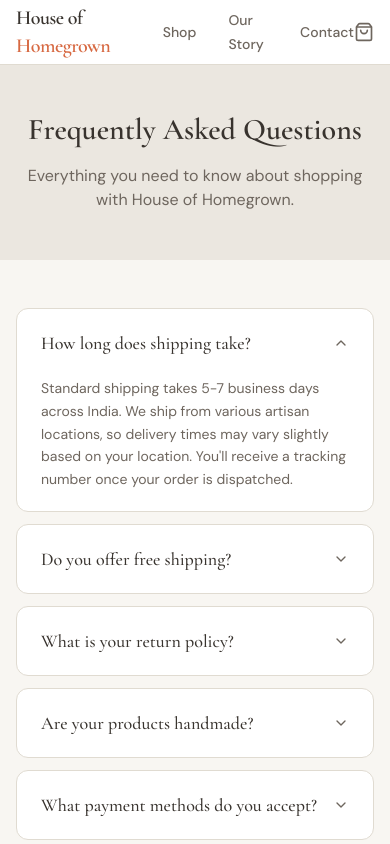
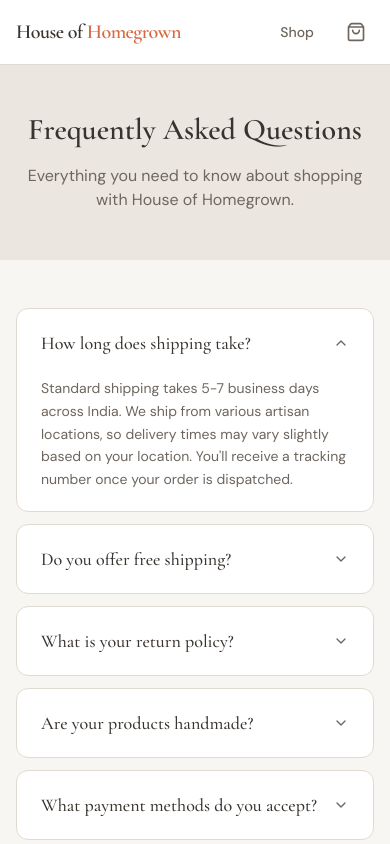
Before and after one commit to nyxsky404/House-of-Homegrown, a React (Vite) app: page /faq in a window 390 px wide. Shown: the top 844 px of the page. Built offline with nearby package versions, Linux system fonts and the light colour scheme.

Commit message:
navbar responsiveness

```diff
--- a/src/components/layout/Navbar.jsx
+++ b/src/components/layout/Navbar.jsx
@@ -22,7 +22,7 @@
                     </span>
                 </Link>
 
-                <div className=" flex items-center space-x-8">
+                <div className="hidden sm:flex items-center space-x-8">
                     {navLinks.map((item)=> (
                         <div key={item.label}>
                             <Link
@@ -34,7 +34,16 @@
                     ))}
                 </div>
 
-                <div>
+
+                <div className="flex justify-center items-center gap-6">
+                <div className="sm:hidden">
+                    <Link
+                    to="/shop"
+                    className="font-body text-sm font-medium transition-colors text-muted-foreground hover:text-foreground">
+                        Shop
+                    </Link>
+                </div>
+
                     <Link to="/cart" className="p-2 text-muted-foreground hover:text-foreground transition-colors">
                         <ShoppingBag className="w-5 h-5"/>
                     </Link>
```
